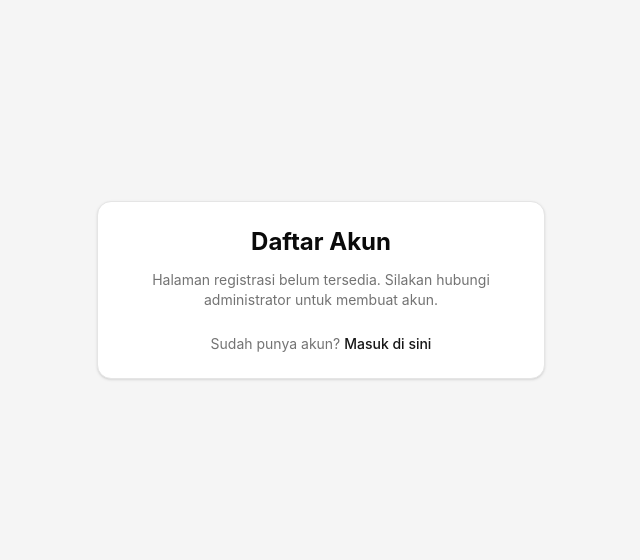
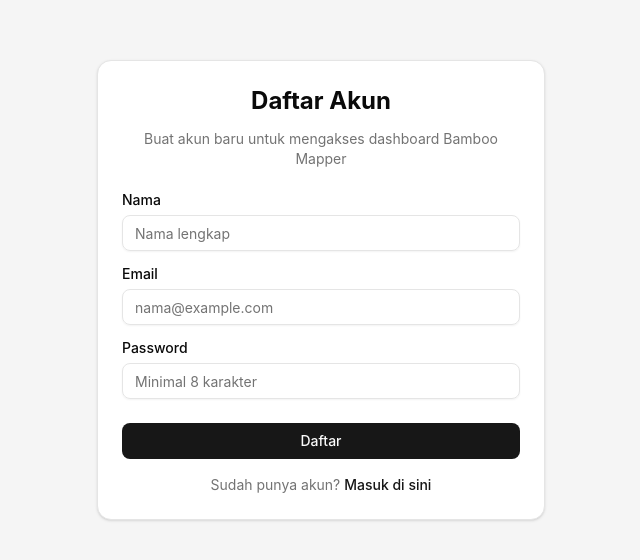
Before and after one commit to Sapuran-Berperan/bamboo-mapper-dashboard, a React (Vite) app: page /register in a window 1280 px wide. Shown: the part 110-670 px from the top of the page, without its empty margins (319-959 px from the left). Built offline with nearby package versions, Linux system fonts and the light colour scheme; no server answers.

Commit message:
feat: implement registration page

```diff
--- a/src/routes/login.tsx
+++ b/src/routes/login.tsx
@@ -1,5 +1,10 @@
-import { createFileRoute, Link, redirect } from "@tanstack/react-router";
-import { AlertCircle, Loader2 } from "lucide-react";
+import {
+	createFileRoute,
+	Link,
+	redirect,
+	useSearch,
+} from "@tanstack/react-router";
+import { AlertCircle, CheckCircle2, Loader2 } from "lucide-react";
 import { useId, useState } from "react";
 import { Button } from "@/components/ui/button";
 import {
@@ -15,7 +20,14 @@ import { Label } from "@/components/ui/label";
 import { useLogin } from "@/hooks/use-auth";
 import { useAuthStore } from "@/stores/auth-store";
 
+interface LoginSearch {
+	registered?: boolean;
+}
+
 export const Route = createFileRoute("/login")({
+	validateSearch: (search: Record<string, unknown>): LoginSearch => ({
+		registered: search.registered === true || search.registered === "true",
+	}),
 	beforeLoad: () => {
 		// Redirect to home if already authenticated
 		const { isAuthenticated, isTokenExpired } = useAuthStore.getState();
@@ -27,6 +39,7 @@ export const Route = createFileRoute("/login")({
 });
 
 function LoginPage() {
+	const { registered } = useSearch({ from: "/login" });
 	const emailId = useId();
 	const passwordId = useId();
 	const [email, setEmail] = useState("");
@@ -51,6 +64,15 @@ function LoginPage() {
 				</CardHeader>
 				<form onSubmit={handleSubmit}>
 					<CardContent className="space-y-4">
+						{registered && (
+							<div className="flex items-center gap-2 p-3 text-sm text-green-600 bg-green-50 rounded-md">
+								<CheckCircle2 className="h-4 w-4 shrink-0" />
+								<span>
+									Registrasi berhasil! Silakan login dengan akun baru Anda.
+								</span>
+							</div>
+						)}
+
 						{loginMutation.isError && (
 							<div className="flex items-center gap-2 p-3 text-sm text-destructive bg-destructive/10 rounded-md">
 								<AlertCircle className="h-4 w-4 shrink-0" />
--- a/src/routes/register.tsx
+++ b/src/routes/register.tsx
@@ -1,11 +1,18 @@
 import { createFileRoute, Link, redirect } from "@tanstack/react-router";
+import { AlertCircle, CheckCircle2, Loader2 } from "lucide-react";
+import { useId, useState } from "react";
+import { Button } from "@/components/ui/button";
 import {
 	Card,
+	CardContent,
 	CardDescription,
 	CardFooter,
 	CardHeader,
 	CardTitle,
 } from "@/components/ui/card";
+import { Input } from "@/components/ui/input";
+import { Label } from "@/components/ui/label";
+import { useRegister } from "@/hooks/use-auth";
 import { useAuthStore } from "@/stores/auth-store";
 
 export const Route = createFileRoute("/register")({
@@ -20,6 +27,19 @@ export const Route = createFileRoute("/register")({
 });
 
 function RegisterPage() {
+	const nameId = useId();
+	const emailId = useId();
+	const passwordId = useId();
+	const [name, setName] = useState("");
+	const [email, setEmail] = useState("");
+	const [password, setPassword] = useState("");
+	const registerMutation = useRegister();
+
+	const handleSubmit = (e: React.FormEvent) => {
+		e.preventDefault();
+		registerMutation.mutate({ name, email, password });
+	};
+
 	return (
 		<div className="min-h-screen flex items-center justify-center bg-muted px-4">
 			<Card className="w-full max-w-md">
@@ -28,12 +48,92 @@ function RegisterPage() {
 						Daftar Akun
 					</CardTitle>
 					<CardDescription className="text-center">
-            Halaman registrasi belum tersedia. Silakan hubungi administrator
-            untuk membuat akun.
+						Buat akun baru untuk mengakses dashboard Bamboo Mapper
 					</CardDescription>
 				</CardHeader>
-        <CardFooter className="flex justify-center">
-          <p className="text-sm text-muted-foreground">
+				<form onSubmit={handleSubmit}>
+					<CardContent className="space-y-4">
+						{registerMutation.isError && (
+							<div className="flex items-center gap-2 p-3 text-sm text-destructive bg-destructive/10 rounded-md">
+								<AlertCircle className="h-4 w-4 shrink-0" />
+								<span>
+									{registerMutation.error?.message ||
+										"Registrasi gagal. Silakan coba lagi."}
+								</span>
+							</div>
+						)}
+
+						{registerMutation.isSuccess && (
+							<div className="flex items-center gap-2 p-3 text-sm text-green-600 bg-green-50 rounded-md">
+								<CheckCircle2 className="h-4 w-4 shrink-0" />
+								<span>
+									Registrasi berhasil! Mengalihkan ke halaman login...
+								</span>
+							</div>
+						)}
+
+						<div className="space-y-2">
+							<Label htmlFor={nameId}>Nama</Label>
+							<Input
+								id={nameId}
+								type="text"
+								placeholder="Nama lengkap"
+								value={name}
+								onChange={(e) => setName(e.target.value)}
+								required
+								maxLength={100}
+								autoComplete="name"
+								disabled={registerMutation.isPending}
+							/>
+						</div>
+
+						<div className="space-y-2">
+							<Label htmlFor={emailId}>Email</Label>
+							<Input
+								id={emailId}
+								type="email"
+								placeholder="nama@example.com"
+								value={email}
+								onChange={(e) => setEmail(e.target.value)}
+								required
+								autoComplete="email"
+								disabled={registerMutation.isPending}
+							/>
+						</div>
+
+						<div className="space-y-2">
+							<Label htmlFor={passwordId}>Password</Label>
+							<Input
+								id={passwordId}
+								type="password"
+								placeholder="Minimal 8 karakter"
+								value={password}
+								onChange={(e) => setPassword(e.target.value)}
+								required
+								minLength={8}
+								autoComplete="new-password"
+								disabled={registerMutation.isPending}
+							/>
+						</div>
+					</CardContent>
+
+					<CardFooter className="flex flex-col mt-6 space-y-4">
+						<Button
+							type="submit"
+							className="w-full"
+							disabled={registerMutation.isPending}
+						>
+							{registerMutation.isPending ? (
+								<>
+									<Loader2 className="mr-2 h-4 w-4 animate-spin" />
+									Memproses...
+								</>
+							) : (
+								"Daftar"
+							)}
+						</Button>
+
+						<p className="text-sm text-center text-muted-foreground">
 							Sudah punya akun?{" "}
 							<Link
 								to="/login"
@@ -43,6 +143,7 @@ function RegisterPage() {
 							</Link>
 						</p>
 					</CardFooter>
+				</form>
 			</Card>
 		</div>
 	);
```
Lines whose indentation alone changed are shown as unchanged.
